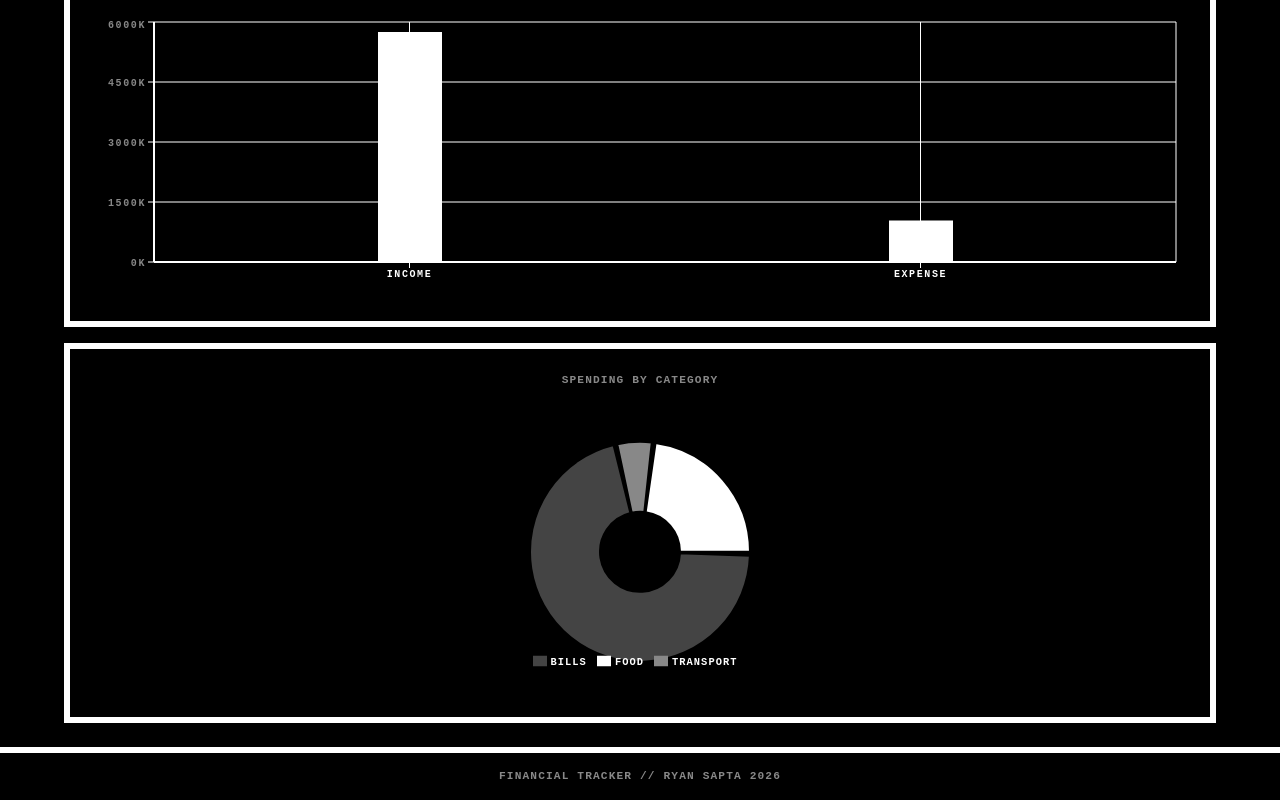
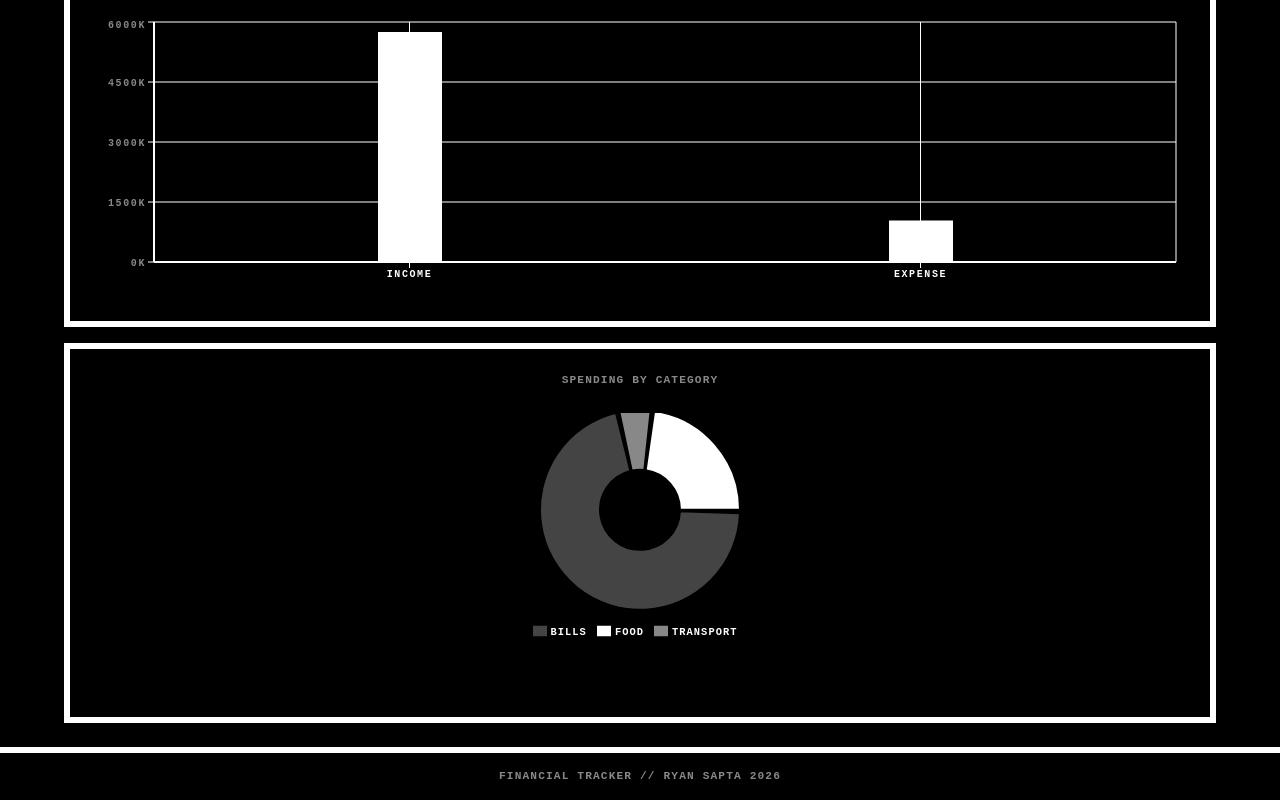
Before and after one commit to ryanvp10/personal-tracker, a React (Vite) app in the folder frontend/: page /dashboard in a window 1280 px wide. Shown: the part 554-1354 px from the top of the page. Built offline with nearby package versions, Linux system fonts and the light colour scheme.

Commit message:
Fix pie chart legend: move to bottom, increase spacing on desktop

```diff
--- a/frontend/src/components/Dashboard.jsx
+++ b/frontend/src/components/Dashboard.jsx
@@ -347,7 +347,7 @@ function Dashboard() {
           </span>
           <ResponsiveContainer width="100%" height={isMobile ? 260 : 280}>
             <PieChart
-              margin={{ top: 40, right: 20, bottom: 20, left: 20 }}
+              margin={{ top: 10, right: 20, bottom: isMobile ? 10 : 50, left: 20 }}
               onClick={(e) => {
                 if (e && e.activePayload && e.activePayload[0]) {
                   handlePieClick(e.activePayload[0].payload);
@@ -361,7 +361,7 @@ function Dashboard() {
                 nameKey="name"
                 cx="50%"
                 cy="50%"
-                outerRadius={isMobile ? 80 : 110}
+                outerRadius={isMobile ? 80 : 100}
                 innerRadius={isMobile ? 30 : 40}
                 stroke="#000000"
                 strokeWidth={2}
@@ -378,7 +378,16 @@ function Dashboard() {
                 formatter={(value, name) => [formatIDR(value), name.toUpperCase()]}
                 {...tooltipStyle}
               />
-              <Legend formatter={renderLegendText} />
+              {!isMobile && (
+                <Legend
+                  formatter={renderLegendText}
+                  layout="horizontal"
+                  verticalAlign="bottom"
+                  align="center"
+                  wrapperStyle={{ paddingTop: '24px' }}
+                  contentStyle={{ borderRadius: '0px' }}
+                />
+              )}
             </PieChart>
           </ResponsiveContainer>
         </div>
```
